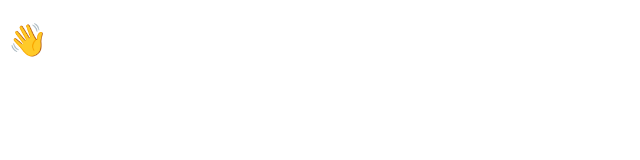
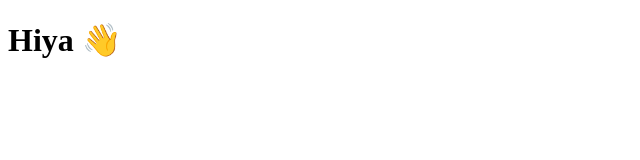
Before and after one commit to amblemind/string-length, a plain HTML site: page index.html in a window 1280 px wide. Shown: the whole page, without its empty margins (0-640 px from the left). Drawn offline with Linux system fonts and the light colour scheme.

Commit message:
Update index.html

```diff
--- a/index.html
+++ b/index.html
@@ -7,7 +7,7 @@
     <link href="style.css" rel="stylesheet" type="text/css" />
   </head>
   <body>
-    <h1>👋</h1>
+    <h1>Hiya 👋</h1>
     <script src="function.js"></script>
     <script src="driver.js"></script>
   </body>
```
